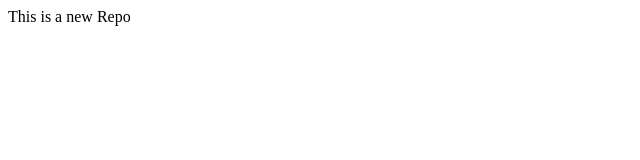
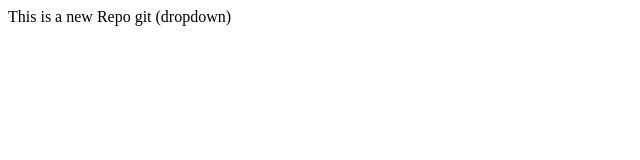
Before and after one commit to Himani0611/localrepo, a plain HTML site: page index.html in a window 1280 px wide. Shown: the whole page, without its empty margins (0-640 px from the left). Drawn offline with Linux system fonts and the light colour scheme.

Commit message:
add new feature

```diff
--- a/index.html
+++ b/index.html
@@ -1 +1 @@
-<p>This is a new Repo</p>
+<p>This is a new Repo git (dropdown)</p>
```
